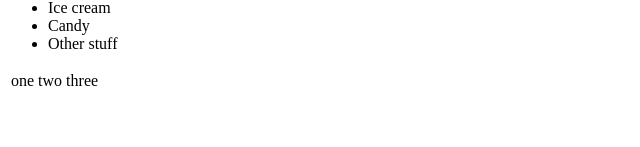
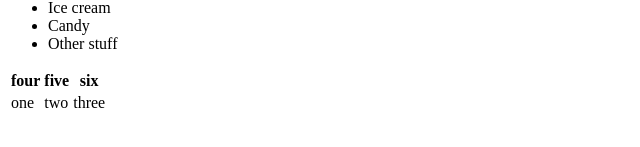
Before and after one commit to normark877/normark877.github.io, a plain HTML site: page index.html in a window 1280 px wide. Shown: the part 451-598 px from the top of the page, without its empty margins (0-640 px from the left). Drawn offline with Linux system fonts and the light colour scheme.

Commit message:
Update index.html

```diff
--- a/index.html
+++ b/index.html
@@ -15,6 +15,10 @@
  </ul>
 
  <table>
+
+  <th>four </th>
+  <th> five   </th>
+  <th> six </th>
   <tr>
    <td> one </td>
    <td> two</td>
```
